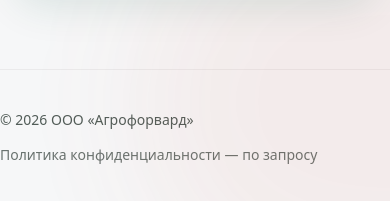
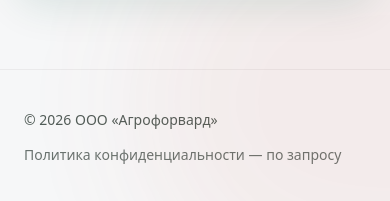
Before and after one commit to ygwhite/tzVlad, a React (Vite) app: page / in a window 390 px wide. Shown: the part 8374-8575 px from the top of the page. Built offline with nearby package versions, Linux system fonts and the light colour scheme.

Commit message:
футтер для мобилки

```diff
--- a/src/index.css
+++ b/src/index.css
@@ -511,6 +511,13 @@
 .footer {
   border-top: 1px solid rgba(0, 0, 0, 0.05);
   background: var(--surface);
+}
+
+@media (max-width: 639px) {
+  .footer .container {
+    padding-left: calc(1.5rem + env(safe-area-inset-left, 0px));
+    padding-right: calc(1.5rem + env(safe-area-inset-right, 0px));
+  }
 }
 
 .footerInner {
```
